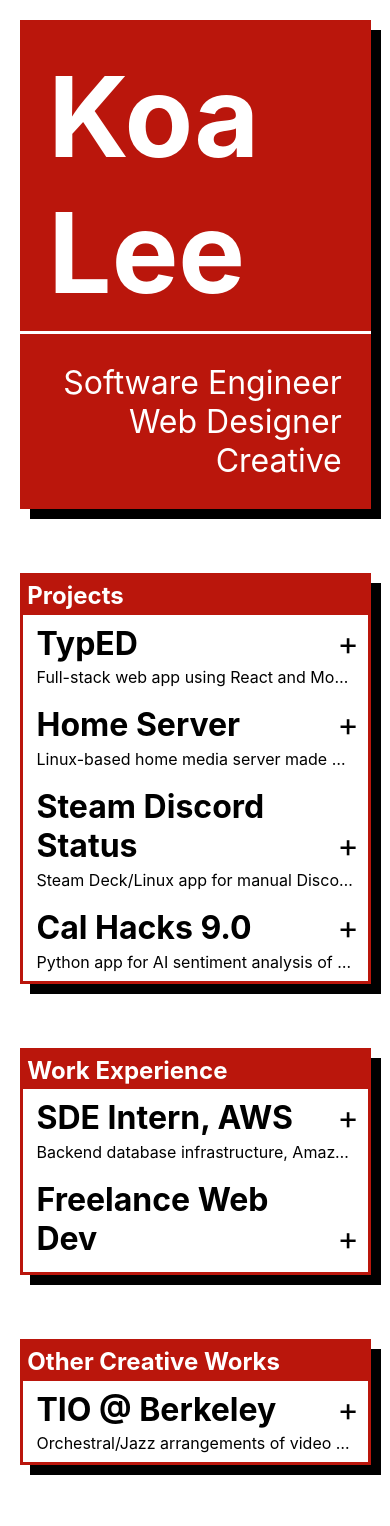
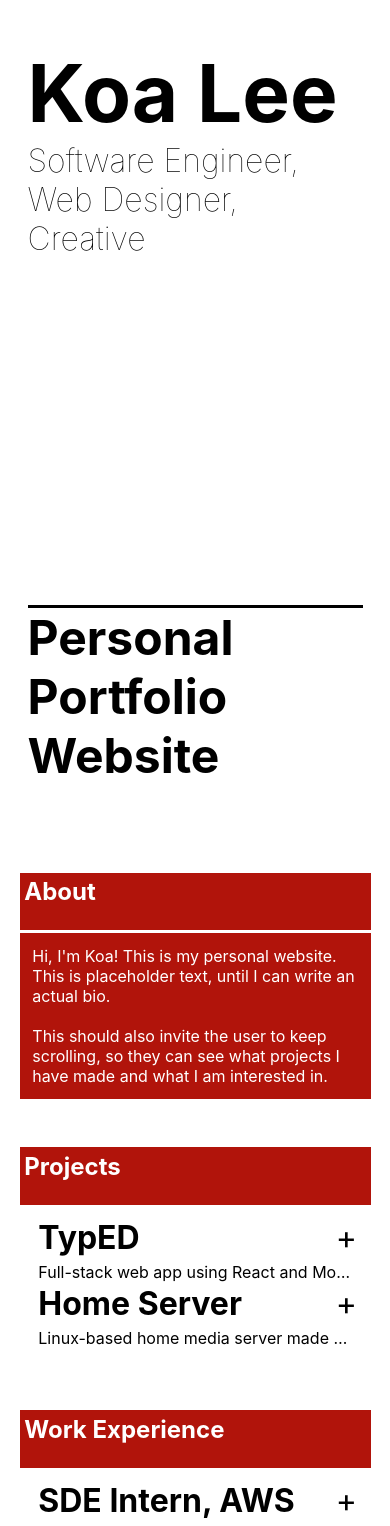
Before and after one commit to Miratari/personal-website, a React (Create React App) app in the folder client/: page / in a window 390 px wide. Shown: the top 1526 px of the page. Built offline with nearby package versions, Linux system fonts and the light colour scheme.

Commit message:
updated design language, rough draft. switching to a mobile-first design philosophy.

```diff
--- a/client/public/index.html
+++ b/client/public/index.html
@@ -2,7 +2,7 @@
 <html lang="en">
   <head>
     <meta charset="utf-8" />
-    <link rel="icon" href="%PUBLIC_URL%/favicon.png" />
+    <link rel="icon" href="%PUBLIC_URL%/favicon.jpg" />
     <meta name="viewport" content="width=device-width, initial-scale=1" />
     <meta name="theme-color" content="#000000" />
     <meta
--- a/client/src/App.css
+++ b/client/src/App.css
@@ -1,12 +1,15 @@
 html {
-  font-family: Arial, Helvetica, sans-serif;
-  /* font-size: 14px; */
-  --accent-color: #ba160c;
+  font-family: Helvetica, Arial, sans-serif;
+  /* font-size: 16px; */
+  --accent-color: #B1140B; /* Original: #BA160C */
   --background-color: #ffffff;
   --shadow-color: #000000;
   --hover-color: #e8e8e8;
-  --static-shadow: 10px 10px 0px var(--shadow-color);
-  --hover-shadow: 0px 0px 0.3rem var(--shadow-color) inset;
+  --text-color-light: #ffffff;
+  --text-color-dark: #000000;
+  --static-shadow: 0rem 0rem 0px var(--shadow-color);
+  --hover-shadow: 0px 0px 0rem var(--shadow-color) inset;
+  --line-width: 3px;
   background-color: var(--background-color);
 }
 
@@ -20,15 +23,42 @@ html {
 a, button {
   text-decoration: none;
   font-family: inherit;
-  color: black;
+  color: var(--text-color-dark);
+}
+
+p {
+  margin-top: 0px;
+  margin-bottom: 0px;
 }
 
 #page {
   text-align: center;
   justify-content: center;
   display: grid;
-  grid-row: auto;
+  grid-template-columns: 1fr;
+  grid-auto-rows: auto;
+  grid-template-areas: "header"
+                       "about"
+                       "projects"
+                       "work"
+                       "other"
+                       "contact"
+                       "footer";
   margin: 5vw;
+  gap: 3rem;
+}
+@media (min-width: 45em) {
+  #page {
+    grid-template-columns: 1fr 1fr;
+    grid-auto-rows: auto;
+    grid-template-areas: "header header"
+                         "projects about"
+                         "projects about"
+                         "projects other"
+                         "work other"
+                         "work contact"
+                         "footer footer";
+  }
 }
 
 footer {
@@ -37,61 +67,80 @@ footer {
 
 
 
-/* HEADER / HERO TEXT STYLE */
-
-.header {
-  background-color: var(--accent-color);
-  color: var(--background-color);
-  /* border-radius: 1.5rem; */
-  text-align: start;
-  box-shadow: var(--static-shadow);
-}
-
-.header h1 {
-  font-weight: bold;
-  font-size: 7rem;
-  padding: 1.8rem;
-  padding-bottom: 0.7rem;
-  margin: 0px;
-}
-
-.header .dividing-line {
-  border-color: var(--background-color);
-  border-top-width: 3px;
-  border-style: solid;
-  flex: 0 0 auto;
-}
-
-.header .list {
-  text-align: end;
-  padding: 1.8rem;
-  margin: 0px;
-}
-
-.header sub {
-  display: block;
-  font-size: 2rem;
-  text-wrap: nowrap;
-}
+/* SECTION STYLE */
 
 section {
   box-shadow: var(--static-shadow);
-  border-width: 3px;
-  border-style: solid;
-  border-color: var(--accent-color);
   text-align: left;
-  margin-top: 4rem;
 }
 
 section header {
   background-color: var(--accent-color);
-  color: var(--background-color);
+  color: var(--text-color-light);
   font-weight: bold;
   font-size: 1.5rem;
   padding: 0.3rem;
+  padding-bottom: 1.5rem;
   margin: 0px;
-  /* max-width: 99vw;
-  min-width: 70vw; */
+}
+
+section .section-content {
+  border-width: var(--line-width);
+  border-style: none;
+  border-color: var(--accent-color);
+  border-top-style: none;
+  padding: 0.8rem;
+}
+
+
+
+/* HEADER / HERO TEXT STYLE */
+
+#header {
+  border-width: 0px;
+  height: calc(100vh - 10vw);
+  display: flex;
+  flex-direction: column;
+  padding: 0.5rem;
+}
+
+#header .title-text {
+  padding-top: 1rem;
+  font-size: 5rem;
+  font-weight: bolder;
+}
+
+#header .subtitle-text {
+  font-size: 2rem;
+  font-weight: lighter;
+  flex-grow: 1;
+}
+
+#header .content-text {
+  border-top-width: 3px;
+  border-top-style: solid;
+  font-size: 3rem;
+  font-weight: bold;
+  padding-bottom: 2rem;
+}
+
+
+
+/* ABOUT STYLE */
+
+#about {
+  background-color: var(--accent-color);
+}
+
+#about header {
+  border-bottom-color: var(--background-color);
+  border-bottom-width: var(--line-width);
+  border-style: solid;
+}
+
+#about .section-content {
+  color: var(--text-color-light);
+  font-size: 1rem;
 }
 
 
@@ -99,21 +148,15 @@ section header {
 /* CONTACT STYLE */
 
 .contact-container {
-  margin-top: 4rem;
   border-top: 3px solid black;
   border-bottom: 3px solid black;
-  height: 4.1rem;
+  height: 8rem;
   display: grid;
-  grid-template-columns: repeat(4, 1fr);
-}
-@media (max-width: 45rem) {
-  .contact-container {
-    grid-template-columns: repeat(2, 1fr);
-    height: 8rem;
-  }
+  grid-template-columns: repeat(2, 1fr);
 }
 
 .contact {
+  color: var(--text-color-dark);
   padding: 0.3rem;
   display: flex;
   transition: 150ms;
@@ -147,7 +190,6 @@ section header {
 /* PROJECT STYLE */
 
 .project {
-  padding: 0.5rem;
   transition: 150ms;
   cursor: pointer;
   /* width: auto; */
@@ -159,18 +201,17 @@ section header {
   background-color: transparent;
   display: grid;
   gap: 0.3rem;
-  /* min-width: 100%; */
   max-width: 60rem;
-  grid-template-columns: auto minmax(auto, 100rem) auto;
-  grid-template-areas: "title brief arrow";
+  grid-template-columns: minmax(auto, 100rem) 1rem;
+  grid-template-areas: "title arrow" "brief brief";
   align-items: end;
 }
-@media (max-width: 45rem) {
+/* @media (min-width: 45em) {
   .project-preview {
-    grid-template-columns: minmax(auto, 100rem) 1rem;
-    grid-template-areas: "title arrow" "brief brief";
+    grid-template-columns: auto minmax(auto, 100rem) auto;
+    grid-template-areas: "title brief arrow";
   }
-}
+} */
 .active, .project:hover {
   background-color: var(--hover-color);
   box-shadow: var(--hover-shadow);
@@ -191,11 +232,11 @@ section header {
   overflow: hidden;
   text-wrap-mode: nowrap;
   text-overflow: ellipsis;
-  padding-bottom: 0.3rem;
+  padding-bottom: 0px;
 }
-@media (max-width: 45rem) {
+@media (min-width: 45em) {
   .project-preview h3 {
-    padding-bottom: 0px;
+    padding-bottom: 0.3rem;
   }
 }
 
--- a/client/src/App.js
+++ b/client/src/App.js
@@ -35,20 +35,29 @@ function Project({ title, tags, brief, description }) {
 function App() {
   return (
     <div id="page">
-      <header class="header">
-        <h1>Koa Lee</h1>
-        <div class="dividing-line"></div>
-        <div class="list">
-          <sub>Software Engineer</sub>
-          <sub>Web Designer</sub>
-          <sub>Creative</sub>
+
+      <section id="header" style={{gridArea: "header"}}>
+        <p class="title-text">Koa Lee</p>
+        <p class="subtitle-text">Software Engineer, Web Designer, Creative</p>
+        <p class="content-text">Personal Portfolio Website</p>
+      </section>
+
+      <section id="about" style={{gridArea: "about"}}>
+        <header>
+          About
+        </header>
+        <div class="section-content">
+          Hi, I'm Koa! This is my personal website. This is placeholder text, until I can write an actual bio. <br/>
+          <br/>
+          This should also invite the user to keep scrolling, so they can see what projects I have made and what I am interested in.
         </div>
-      </header>
+      </section>
 
-      <section>
+      <section style={{gridArea: "projects"}}>
         <header>
           Projects
         </header>
+        <div class="section-content">
           <Project
             title="TypED"
             brief="Full-stack web app using React and MongoDB"
@@ -56,37 +65,35 @@ function App() {
           <Project
             title="Home Server"
             brief="Linux-based home media server made with Claude Code"/>
-        <Project
-          title="Steam Discord Status"
-          brief="Steam Deck/Linux app for manual Discord API integration"/>
-        <Project
-          title="Cal Hacks 9.0"
-          brief="Python app for AI sentiment analysis of Spotify songs"/>
+        </div>
       </section>
 
-      <section>
+      <section style={{gridArea: "work"}}>
         <header>
           Work Experience
         </header>
+        <div class="section-content">
           <Project
             title="SDE Intern, AWS"
             brief="Backend database infrastructure, Amazon Timestream"/>
           <Project
             title="Freelance Web Dev"
-          brief=""/>
-
+            brief="Consultation and site development for LA-based real estate company"/>
+        </div>
       </section>
 
-      <section>
+      <section style={{gridArea: "other"}}>
         <header>
           Other Creative Works
         </header>
+        <div class="section-content">
           <Project
             title="TIO @ Berkeley"
             brief="Orchestral/Jazz arrangements of video game music"/>
+        </div>
       </section>
 
-      <div class="contact-container">
+      <div class="contact-container" style={{gridArea: "contact"}}>
         <Contact
           icon={github}
           text="Github"
@@ -108,7 +115,7 @@ function App() {
           subtext="koalee10@gmail.com"/>
       </div>
 
-      <footer>
+      <footer style={{gridArea: "footer"}}>
         Designed and coded by myself, not robots.
       </footer>
     </div>
```
Lines whose indentation alone changed are shown as unchanged.
